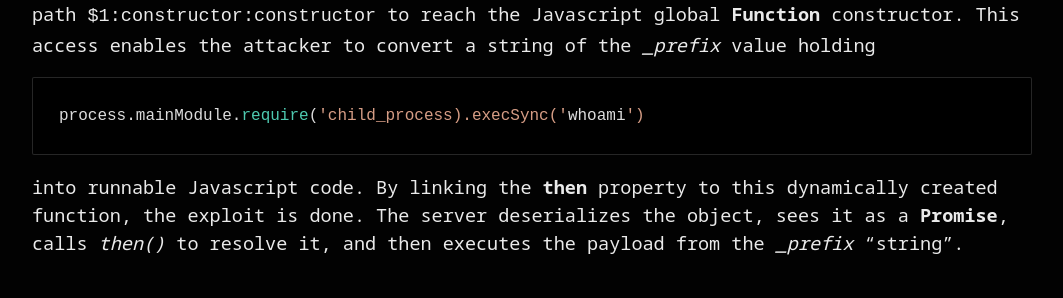
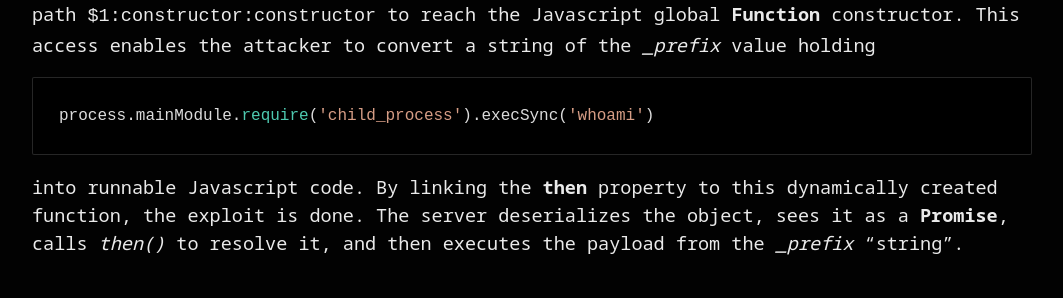
Before and after one commit to 20kilograma/blog, a Jekyll site: the page built from react2shell.md, in a window 1280 px wide and 900 px high, scrolled down 1682 px. Shown: the part 486-784 px from the top of the window, without its empty margins (108-1171 px from the left). Built offline with Jekyll 4.4.1, drawn with Linux system fonts in a browser that asks for light colours; nearby versions of some CDN libraries; some web fonts are replaced; our own code applies the rules of GitHub Pages for plain Markdown files.

Commit message:
Update react2shell.md

```diff
--- a/react2shell.md
+++ b/react2shell.md
@@ -37,7 +37,7 @@ The vulnerability was found in a protocol called Flight, which handles communica
 Using this payload takes advantage of deserialization by creating a "gadget" chain, that deceives the server into running arbitrary code while handling the received data. The exploit depends on the React Flight protocol permitting JSON strings to refer to segments of the object (via the $ syntax) and the servers automatic attempt to "resolve" objects resembling Promises. By adding a property called <b>then</b> to the root object the attacker generates a custom <b>then</b> Promise. When the server comes across this object it automatically tries to await it (the Promise) causing the execution of the code linked to that <b>then</b> property.
 <br><br>
 The payload contains the logic within the <i>_response</i> and <i>_formData</i> properties, using the path <code>$1:constructor:constructor</code> to reach the Javascript global <b>Function</b> constructor. This access enables the attacker to convert a string of the <i>_prefix</i> value holding
-<pre><code class="language-javascript">process.mainModule.require('child_process).execSync('whoami')</code></pre>
+<pre><code class="language-javascript">process.mainModule.require('child_process').execSync('whoami')</code></pre>
 into runnable Javascript code. By linking the <b>then</b> property to this dynamically created function, the exploit is done. The server deserializes the object, sees it as a <b>Promise</b>, calls <i>then()</i> to resolve it, and then executes the payload from the <i>_prefix</i> "string".
 
 <br>
```
